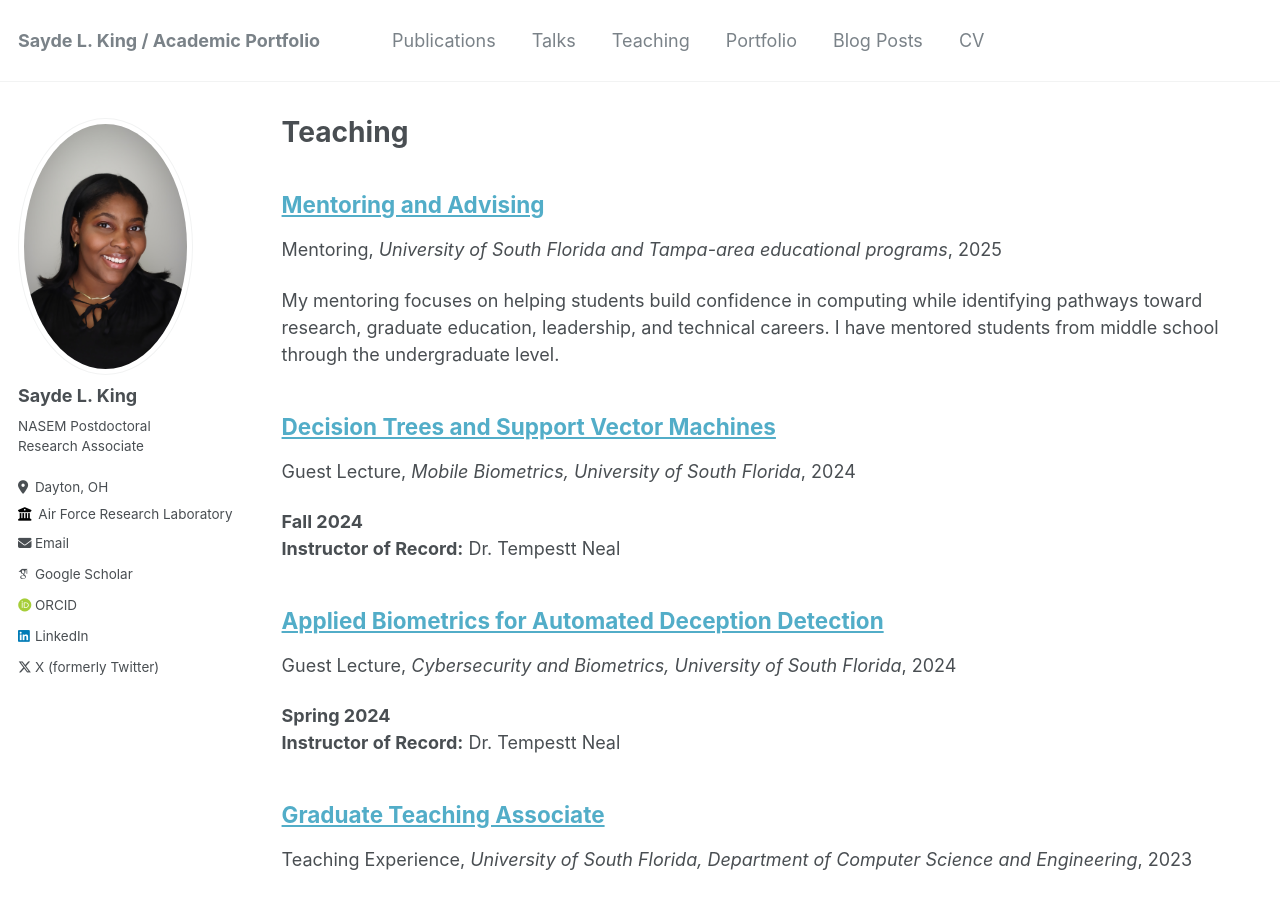
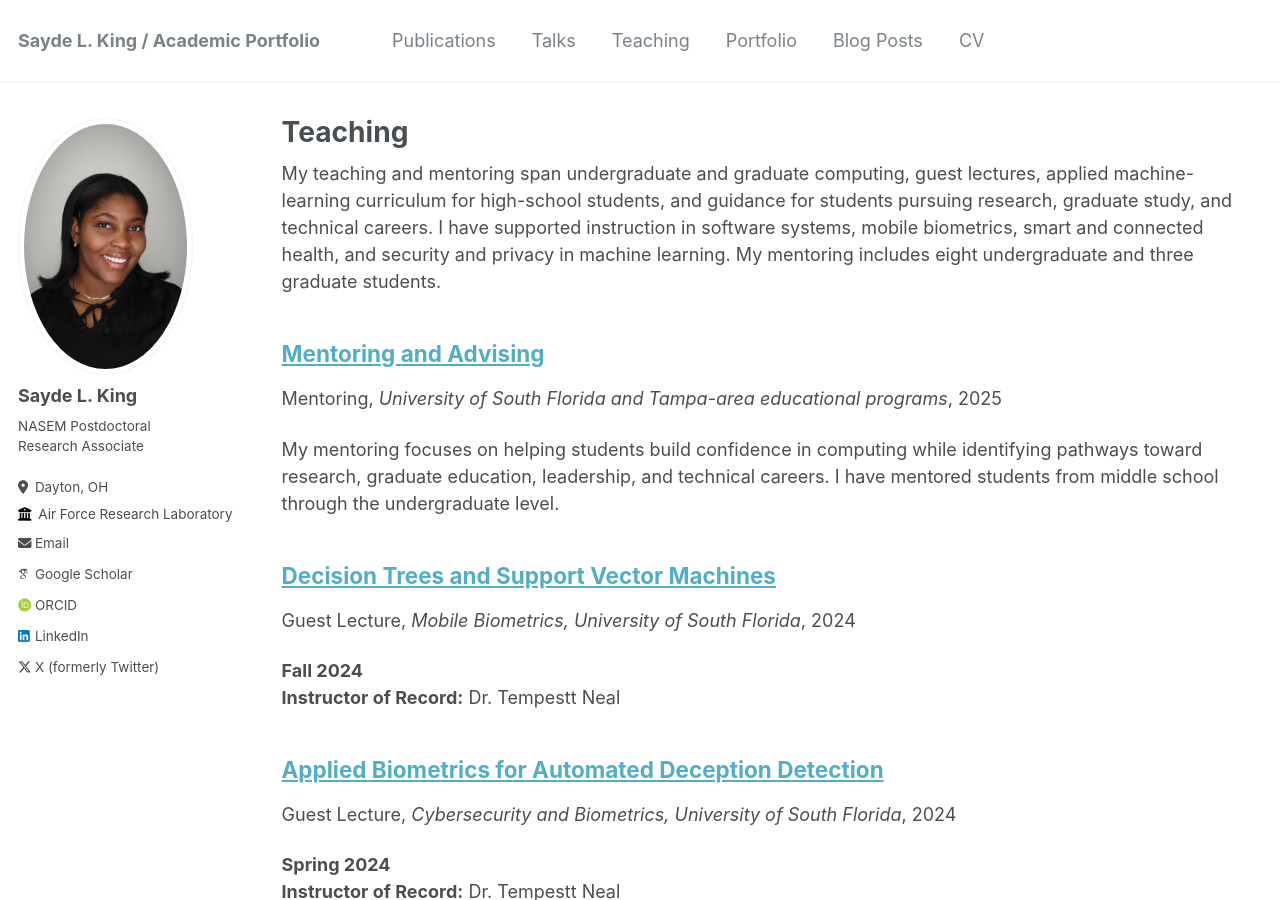
Before and after one commit to saydeking/saydeking.github.io, a Jekyll site: the page built from _pages/teaching.html, in a window 1280 px wide and 900 px high. Built offline with Jekyll 4.4.1, drawn with Linux system fonts in a browser that asks for light colours; some web fonts are replaced.

Commit message:
Replace teaching-page placeholder with teaching and mentoring overview

```diff
--- a/_pages/teaching.html
+++ b/_pages/teaching.html
@@ -5,6 +5,8 @@ permalink: /teaching/
 author_profile: true
 ---
 
+My teaching and mentoring span undergraduate and graduate computing, guest lectures, applied machine-learning curriculum for high-school students, and guidance for students pursuing research, graduate study, and technical careers. I have supported instruction in software systems, mobile biometrics, smart and connected health, and security and privacy in machine learning. My mentoring includes eight undergraduate and three graduate students.
+
 {% include base_path %}
 
 {% for post in site.teaching reversed %}
```
